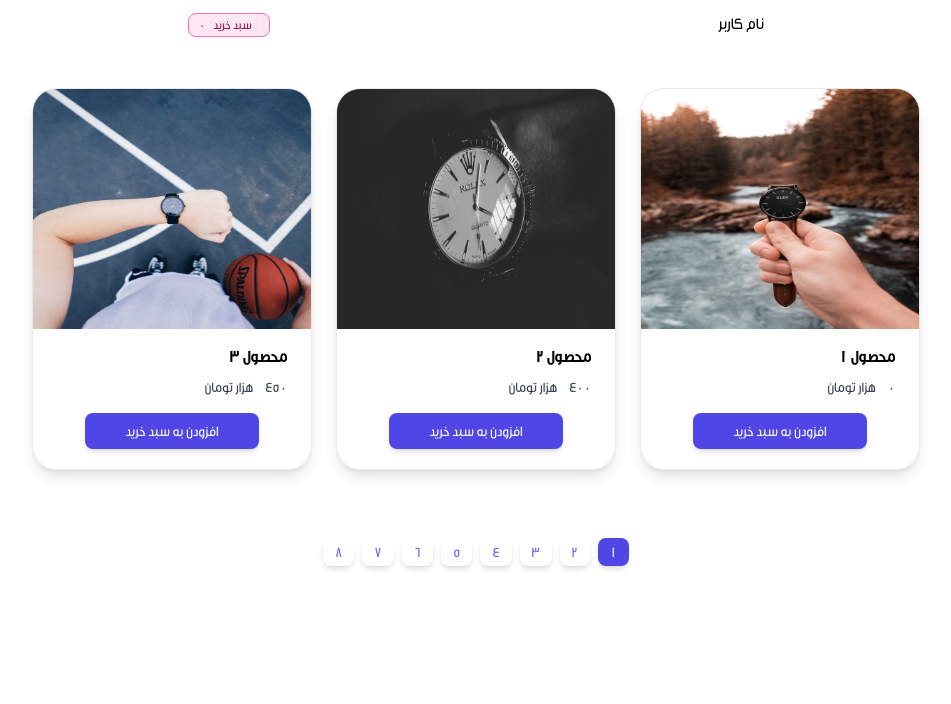
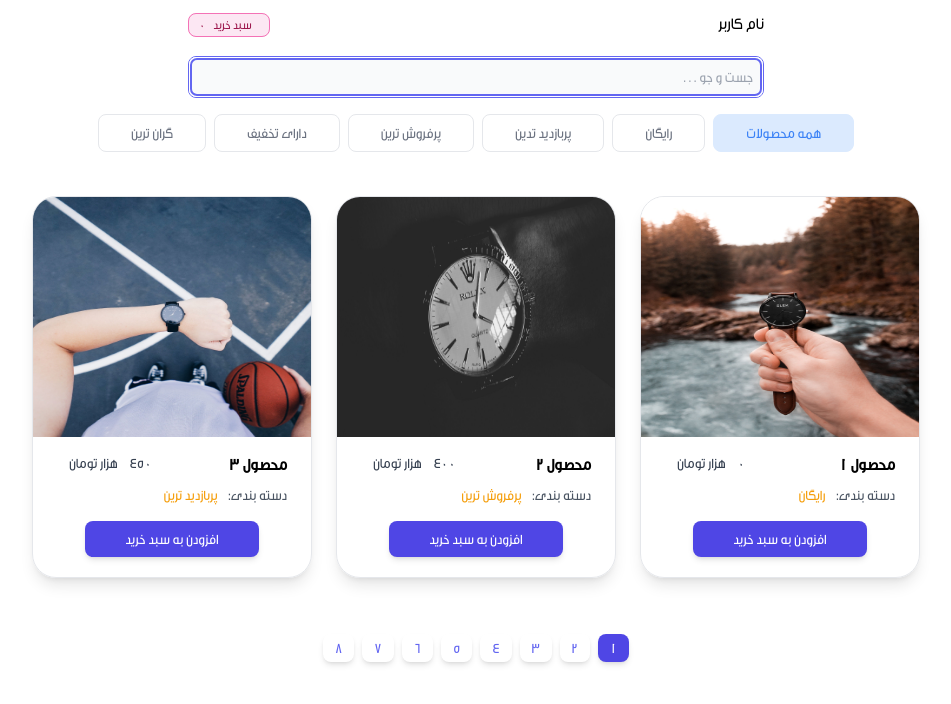
Before and after one commit to RezaDadashi0/ecommerce, a React (Create React App) app: page / in a window 1280 px wide. Shown: the top 704 px of the page, without its empty margins (316-1267 px from the left). Built offline with nearby package versions, Linux system fonts and the light colour scheme; the HTML template or start-up script is replaced by a standard one.

Commit message:
implementing search and categories filtering

```diff
--- /dev/null
+++ b/src/components/Categori.js
@@ -0,0 +1,36 @@
+import React from "react";
+
+export default function Categori({ categories, onClick }) {
+  const categoriesTitle = [
+    "همه محصولات",
+    "رایگان",
+    "پربازدید تدین",
+    "پرفروش ترین",
+    "دارای تخفیف",
+    "گران ترین",
+  ];
+
+  const activeCategoriClassName =
+    "border rounded-lg m-1 text-sm px-8 py-2 bg-blue-100 border-blue-100 text-blue-500";
+  const nonActiveCategoriClassName =
+    "border rounded-lg m-1 text-sm px-8 py-2 text-gray-500 hover:border-blue-400 hover:text-blue-400 transition ease";
+
+  return (
+    <ul className="flex flex-wrap justify-center items-center pt-3">
+      {categories.map((categori, index) => (
+        <li
+          key={index}
+          className={
+            categori.active
+              ? activeCategoriClassName
+              : nonActiveCategoriClassName
+          }
+          style={{ cursor: "pointer" }}
+          onClick={() => onClick(categori)}
+        >
+          {categoriesTitle[index]}
+        </li>
+      ))}
+    </ul>
+  );
+}
--- a/src/pages/BuyBasket.js
+++ b/src/pages/BuyBasket.js
@@ -29,7 +29,7 @@ function BuyBasket() {
               تکمیل فرآیند خرید
             </Link>
           </div>
-          <div className="flex flex-wrap justify-center max-w-7xl mx-auto md:p-8 md:pt-3">
+          <div className="flex flex-wrap justify-center max-w-7xl mx-auto md:py-5 md:px-8 md:pt-3">
             {/* each product item: */}
             {selectedProducts.map(product => (
               <div
@@ -43,11 +43,17 @@ function BuyBasket() {
                     alt="product_image"
                   />
                   <div className="px-6 py-4">
-                    <div className="font-bold text-lg mb-2">{product.name}</div>
-                    <p className="text-gray-700">
-                      {product.totalPrice}
-                      <span className="mx-3">هزار تومان</span>
-                    </p>
+                    <div className="flex justify-between mb-2">
+                      <div className="font-bold text-base">{product.name}</div>
+                      <p className="text-gray-700">
+                        {product.totalPrice}
+                        <span className="mx-3">هزار تومان</span>
+                      </p>
+                    </div>
+                    <div className="text-amber-500">
+                      <span className="text-gray-600 ml-2">دسته بندی: </span>
+                      {product.description}
+                    </div>
                   </div>
                   <div className="flex justify-between items-center mb-5 px-3">
                     {/* delete product from buy basket */}
--- a/src/pages/Main.js
+++ b/src/pages/Main.js
@@ -2,26 +2,89 @@ import React, { useState } from "react";
 import { useDispatch, useSelector } from "react-redux";
 import { addOrIncrementProduct } from "../features/buyBasket/buyBasketSlice";
 import { Link } from "react-router-dom";
-import Pagination from "../components/pagination";
+import Pagination from "../components/Pagination";
 import paginate from "../utils/paginate";
+import Categori from "../components/Categori";
 
 function Main() {
+  // --------------- Redux Toolkit Section: ---------------
+
   const products = useSelector(state => state.buyBasket.products);
   const dispatch = useDispatch();
 
+  // --------------- useState Section: ---------------
+
   const [currentPage, setCurrentPage] = useState(1);
   const [pageSize] = useState(3);
+  const [search, setSearch] = useState("");
+  const [categori, setCategori] = useState("");
+  const [categories] = useState([
+    { active: true, title: "" },
+    { active: false, title: "free" },
+    { active: false, title: "mostVisit" },
+    { active: false, title: "mostSale" },
+    { active: false, title: "hasOff" },
+    { active: false, title: "mostExpensive" },
+  ]);
+
+  // --------------- Helper Methods Section: ---------------
+
+  const handleCategori = categori => {
+    setCategori(categori.title);
+
+    const clonedCategories = [...categories];
+    const indexof = clonedCategories.indexOf(categori);
+    // deselect all:
+    clonedCategories.map(c => (c.active = false));
+    // select one:
+    clonedCategories[indexof].active = true;
+  };
 
   const handlePagination = pageNumber => {
     setCurrentPage(pageNumber);
   };
 
-  const paginatedProducts = paginate(products, pageSize, currentPage);
+  const handleSearch = e => {
+    setSearch(e.target.value);
+    setCurrentPage(1);
+  };
+
+  // --------------- Filter, Search and Paginating Products: ---------------
+
+  let filterdProducts = products;
+
+  filterdProducts = categori
+    ? products.filter(p => p.categori === categori)
+    : // if there is no categori then we shoud asign all products as filterd products
+      products;
+
+  let searchedProducts = filterdProducts;
+
+  if (search)
+    searchedProducts = filterdProducts.filter(p => p.name.startsWith(search));
+
+  const paginatedProducts = paginate(searchedProducts, pageSize, currentPage);
 
   return (
     <>
+      {/* Search Section */}
+      <div className="flex max-w-xl mx-auto">
+        <div className="relative w-full">
+          <input
+            type="search"
+            autoFocus
+            value={search}
+            onChange={handleSearch}
+            placeholder="جست و جو . . . "
+            className="mt-5 p-2.5 w-full text-sm outline-indigo-500 text-gray-800 bg-gray-50 rounded-lg border border-gray-400 focus:ring-indigo-500 focus:border-indigo-500"
+          />
+        </div>
+      </div>
+      {/* Categori Section */}
+      <Categori categories={categories} onClick={handleCategori} />
+
       {/* products container: */}
-      <div className="flex flex-wrap justify-center max-w-7xl mx-auto md:p-8">
+      <div className="flex flex-wrap justify-center max-w-7xl mx-auto md:py-5 md:px-8">
         {/* each product item: */}
         {paginatedProducts.map(product => (
           <div
@@ -35,11 +98,17 @@ function Main() {
                 alt="product_image"
               />
               <div className="px-6 py-4">
-                <div className="font-bold text-base mb-2">{product.name}</div>
-                <p className="text-gray-700">
-                  {product.price}
-                  <span className="mx-3">هزار تومان</span>
-                </p>
+                <div className="flex justify-between mb-2">
+                  <div className="font-bold text-base">{product.name}</div>
+                  <p className="text-gray-700">
+                    {product.price}
+                    <span className="mx-3">هزار تومان</span>
+                  </p>
+                </div>
+                <div className="text-amber-500">
+                  <span className="text-gray-600 ml-2">دسته بندی: </span>
+                  {product.description}
+                </div>
               </div>
               <div className="flex justify-center items-center mb-5">
                 {product.count ? (
@@ -63,9 +132,10 @@ function Main() {
           </div>
         ))}
       </div>
+      {/* Pagination Section */}
       <Pagination
         onClick={handlePagination}
-        length={products.length}
+        length={searchedProducts.length}
         pageSize={pageSize}
         currentPage={currentPage}
       />
--- a/src/products/initialProductsState.js
+++ b/src/products/initialProductsState.js
@@ -5,207 +5,207 @@ export const initialProducts = [
     id: uuid(),
     name: "محصول 1",
     img: "productImg__1",
-    category: "free",
+    categori: "free",
     price: 0,
-    description: "محصول نمونه 1",
+    description: "رایگان",
     count: 0,
   },
   {
     id: uuid(),
     name: "محصول 2",
     img: "productImg__2",
-    category: "mostSale",
+    categori: "mostSale",
     price: 400,
-    description: "محصول نمونه 2",
+    description: "پرفروش ترین",
     count: 0,
   },
   {
     id: uuid(),
     name: "محصول 3",
     img: "productImg__3",
-    category: "mostVisit",
+    categori: "mostVisit",
     price: 450,
-    description: "محصول نمونه 3",
+    description: "پربازدید ترین",
     count: 0,
   },
   {
     id: uuid(),
     name: "محصول 4",
     img: "productImg__4",
-    category: "hasOff",
+    categori: "hasOff",
     price: 250,
-    description: "محصول نمونه 4",
+    description: "دارای تخفیف",
     count: 0,
   },
   {
     id: uuid(),
     name: "محصول 5",
     img: "productImg__5",
-    category: "mostExpensive",
+    categori: "mostExpensive",
     price: 750,
-    description: "محصول نمونه 5",
+    description: "گران ترین",
     count: 0,
   },
   {
     id: uuid(),
     name: "محصول 6",
     img: "productImg__6",
-    category: "free",
+    categori: "free",
     price: 0,
-    description: "محصول نمونه 6",
+    description: "رایگان",
     count: 0,
   },
   {
     id: uuid(),
     name: "محصول 7",
     img: "productImg__7",
-    category: "mostSale",
+    categori: "mostSale",
     price: 400,
-    description: "محصول نمونه 7",
+    description: "پرفروش ترین",
     count: 0,
   },
   {
     id: uuid(),
     name: "محصول 8",
     img: "productImg__8",
-    category: "mostVisit",
+    categori: "mostVisit",
     price: 450,
-    description: "محصول نمونه 8",
+    description: "پربازدید ترین",
     count: 0,
   },
   {
     id: uuid(),
     name: "محصول 9",
     img: "productImg__9",
-    category: "hasOff",
+    categori: "hasOff",
     price: 250,
-    description: "محصول نمونه 9",
+    description: "دارای تخفیف",
     count: 0,
   },
   {
     id: uuid(),
     name: "محصول 10",
     img: "productImg__10",
-    category: "mostExpensive",
+    categori: "mostExpensive",
     price: 750,
-    description: "محصول نمونه 10",
+    description: "گران ترین",
     count: 0,
   },
   {
     id: uuid(),
     name: "محصول 11",
     img: "productImg__11",
-    category: "free",
+    categori: "free",
     price: 0,
-    description: "محصول نمونه 11",
+    description: "رایگان",
     count: 0,
   },
   {
     id: uuid(),
     name: "محصول 12",
     img: "productImg__12",
-    category: "mostSale",
+    categori: "mostSale",
     price: 400,
-    description: "محصول نمونه 12",
+    description: "پرفروش ترین",
     count: 0,
   },
   {
     id: uuid(),
     name: "محصول 13",
     img: "productImg__13",
-    category: "mostVisit",
+    categori: "mostVisit",
     price: 450,
-    description: "محصول نمونه 13",
+    description: "پربازدید ترین",
     count: 0,
   },
   {
     id: uuid(),
     name: "محصول 14",
     img: "productImg__14",
-    category: "hasOff",
+    categori: "hasOff",
     price: 250,
-    description: "محصول نمونه 14",
+    description: "دارای تخفیف",
     count: 0,
   },
   {
     id: uuid(),
     name: "محصول 15",
     img: "productImg__15",
-    category: "mostExpensive",
+    categori: "mostExpensive",
     price: 750,
-    description: "محصول نمونه 15",
+    description: "گران ترین",
     count: 0,
   },
   {
     id: uuid(),
     name: "محصول 16",
     img: "productImg__16",
-    category: "free",
+    categori: "free",
     price: 0,
-    description: "محصول نمونه 16",
+    description: "رایگان",
     count: 0,
   },
   {
     id: uuid(),
     name: "محصول 17",
     img: "productImg__17",
-    category: "mostSale",
+    categori: "mostSale",
     price: 400,
-    description: "محصول نمونه 17",
+    description: "پرفروش ترین",
     count: 0,
   },
   {
     id: uuid(),
     name: "محصول 18",
     img: "productImg__18",
-    category: "mostVisit",
+    categori: "mostVisit",
     price: 450,
-    description: "محصول نمونه 18",
+    description: "پربازدید ترین",
     count: 0,
   },
   {
     id: uuid(),
     name: "محصول 19",
     img: "productImg__19",
-    category: "hasOff",
+    categori: "hasOff",
     price: 250,
-    description: "محصول نمونه 19",
+    description: "دارای تخفیف",
     count: 0,
   },
   {
     id: uuid(),
     name: "محصول 20",
     img: "productImg__20",
-    category: "mostExpensive",
+    categori: "mostExpensive",
     price: 750,
-    description: "محصول نمونه 20",
+    description: "گران ترین",
     count: 0,
   },
   {
     id: uuid(),
     name: "محصول 21",
     img: "productImg__21",
-    category: "hasOff",
+    categori: "hasOff",
     price: 250,
-    description: "محصول نمونه 21",
+    description: "دارای تخفیف",
     count: 0,
   },
   {
     id: uuid(),
     name: "محصول 22",
     img: "productImg__22",
-    category: "free",
+    categori: "free",
     price: 0,
-    description: "محصول نمونه 22",
+    description: "رایگان",
     count: 0,
   },
   {
     id: uuid(),
     name: "محصول 23",
     img: "productImg__23",
-    category: "mostSale",
+    categori: "mostSale",
     price: 400,
-    description: "محصول نمونه 23",
+    description: "پرفروش ترین",
     count: 0,
   },
 ];
```
